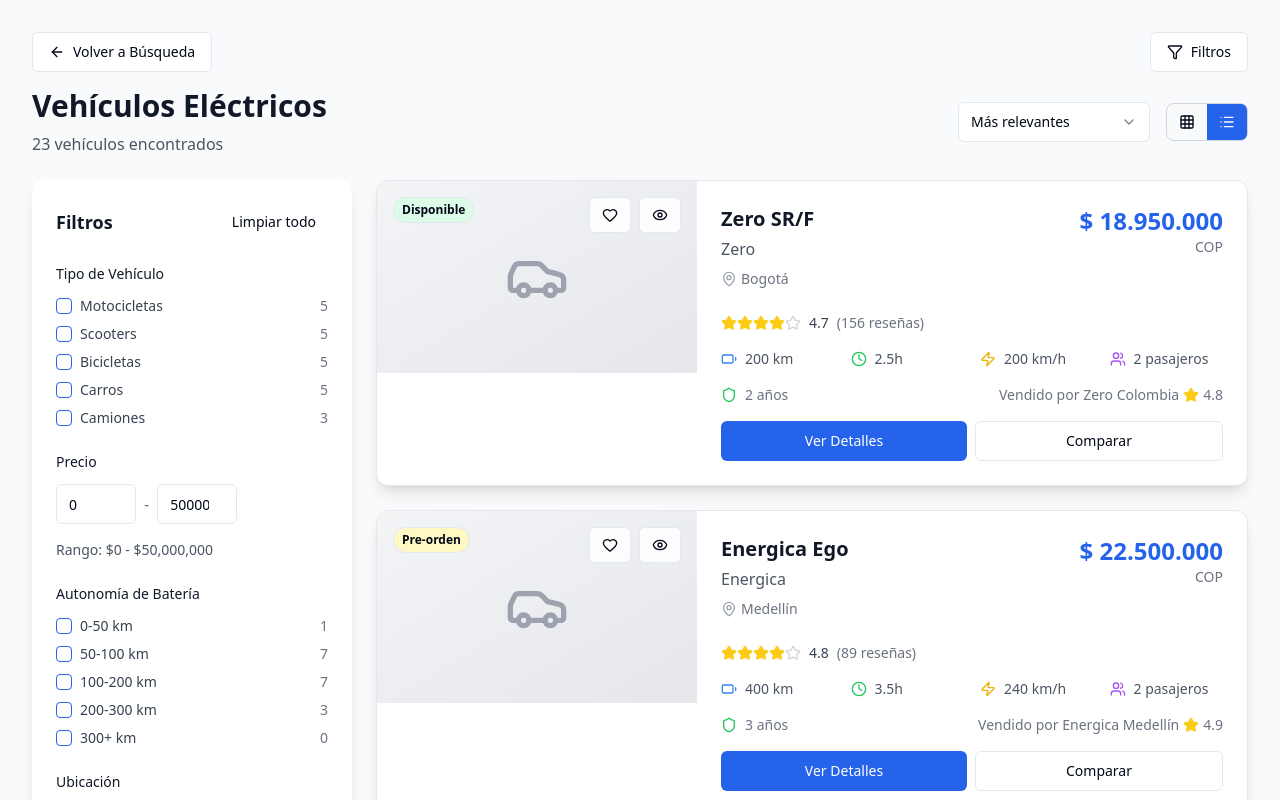
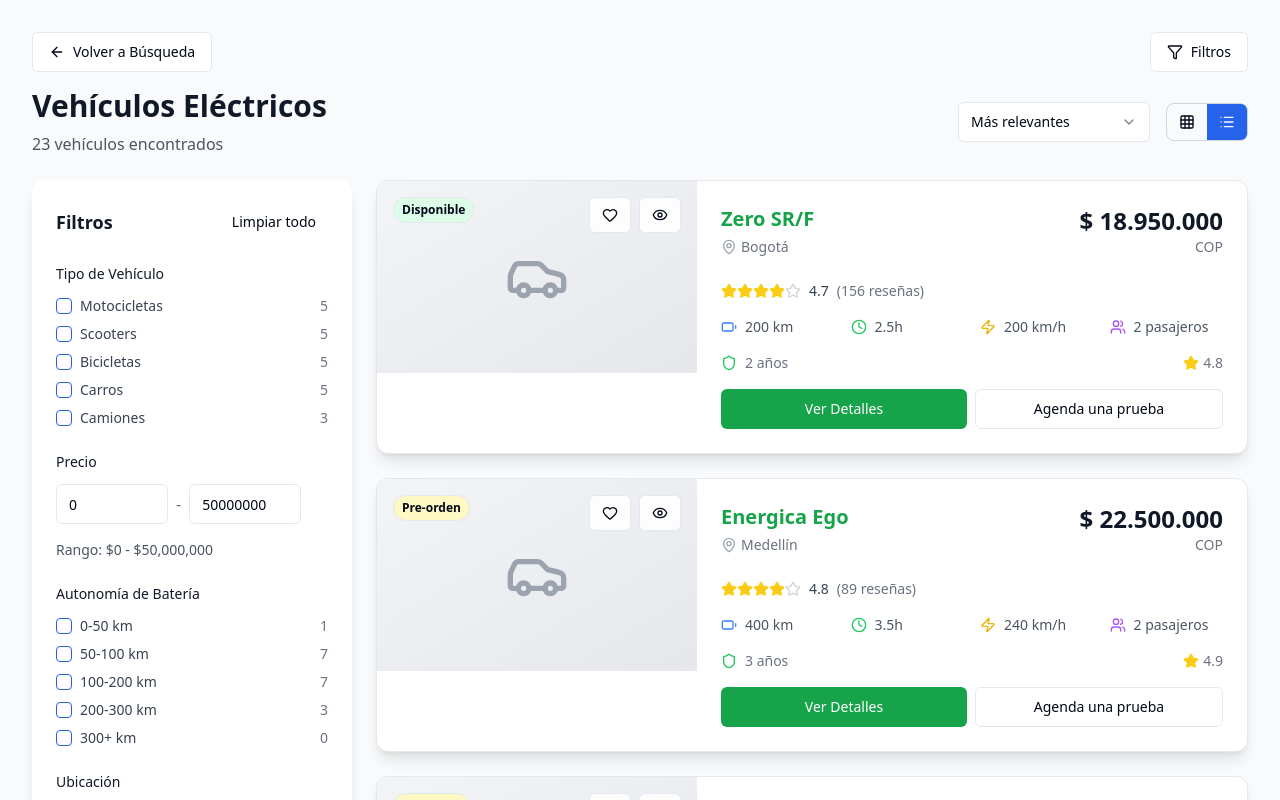
Before and after one commit to pipe1204/green, a Next.js app: page /resultados in a window 1280 px wide. Shown: the top 800 px of the page. Built offline with nearby package versions, Linux system fonts and the light colour scheme.

Commit message:
Feat: fixing styles and colours

```diff
--- a/app/resultados/page.tsx
+++ b/app/resultados/page.tsx
@@ -150,10 +150,6 @@
     return () => clearTimeout(timer);
   }, [searchParams]);
 
-  const handleBackToSearch = () => {
-    router.push("/");
-  };
-
   const handleFilterChange = (
     filterKey: string,
     value: string,
@@ -225,7 +221,7 @@
           <div className="flex items-center justify-between mb-4">
             <Button
               variant="outline"
-              onClick={handleBackToSearch}
+              onClick={() => router.push("/")}
               className="flex items-center space-x-2"
             >
               <ArrowLeft className="w-4 h-4" />
@@ -249,8 +245,8 @@
             </div>
           </div>
 
-          <div className="flex items-center justify-between">
-            <div>
+          <div className="flex flex-col md:flex-row items-center justify-between text-center md:text-left">
+            <div className="mb-4 md:mb-0">
               <h1 className="text-3xl font-bold text-gray-900 mb-2">
                 Vehículos Eléctricos
               </h1>
@@ -273,7 +269,7 @@
                 </SelectContent>
               </Select>
 
-              <div className="flex border border-gray-300 rounded-lg">
+              <div className="hidden md:flex border border-gray-300 rounded-lg">
                 <Button
                   variant={viewMode === "grid" ? "default" : "ghost"}
                   size="sm"
@@ -372,7 +368,7 @@
                                   priceMin: parseInt(e.target.value) || 0,
                                 }))
                               }
-                              className="w-20"
+                              className="w-28"
                             />
                             <span className="text-gray-500">-</span>
                             <Input
@@ -386,7 +382,7 @@
                                     parseInt(e.target.value) || 50000000,
                                 }))
                               }
-                              className="w-20"
+                              className="w-28"
                             />
                           </div>
                           <div className="text-sm text-gray-600">
@@ -429,7 +425,9 @@
                 <p className="text-gray-600 mb-6">
                   Intenta ajustar tus filtros de búsqueda
                 </p>
-                <Button onClick={handleBackToSearch}>Volver a Búsqueda</Button>
+                <Button onClick={() => router.push("/")}>
+                  Volver a Búsqueda
+                </Button>
               </div>
             )}
           </div>
--- a/components/resultados/VehicleCard.tsx
+++ b/components/resultados/VehicleCard.tsx
@@ -61,19 +61,19 @@
 
       {/* Vehicle Info */}
       <div className="p-6">
-        <div className="flex items-start justify-between mb-4">
+        <div className="flex flex-col items-start justify-between mb-4">
           <div className="flex-1">
-            <h3 className="text-xl font-bold text-gray-900 mb-1 group-hover:text-blue-600 transition-colors">
+            <h3 className="text-xl font-bold text-gray-600 mb-1 ">
               {vehicle.name}
             </h3>
-            <p className="text-gray-600 mb-2">{vehicle.brand}</p>
+
             <div className="flex items-center space-x-1 mb-2">
               <MapPin className="w-4 h-4 text-gray-400" />
               <span className="text-sm text-gray-500">{vehicle.location}</span>
             </div>
           </div>
-          <div className="text-right">
-            <p className="text-2xl font-bold text-blue-600">
+          <div className="flex justify-between items-center gap-2">
+            <p className="text-2xl font-bold text-gray-900">
               {formatPrice(vehicle.price)}
             </p>
             <p className="text-sm text-gray-500">COP</p>
@@ -140,7 +140,6 @@
 
         {/* Dealer Info */}
         <div className="flex items-center justify-between text-sm text-gray-500 mb-4">
-          <span>Vendido por {vehicle.dealer.name}</span>
           <div className="flex items-center space-x-1">
             <Star className="w-4 h-4 text-yellow-400 fill-current" />
             <span>{vehicle.dealer.rating}</span>
@@ -148,12 +147,12 @@
         </div>
 
         {/* Action Buttons */}
-        <div className="flex space-x-2">
-          <Button className="flex-1 bg-blue-600 hover:bg-blue-700 text-white">
+        <div className="flex flex-col gap-2">
+          <Button className="flex-1 bg-green-600 hover:bg-green-700 text-white">
             Ver Detalles
           </Button>
           <Button variant="outline" className="flex-1">
-            Comparar
+            Agenda una prueba
           </Button>
         </div>
       </div>
--- a/components/resultados/VehicleListCard.tsx
+++ b/components/resultados/VehicleListCard.tsx
@@ -7,7 +7,6 @@
   getAvailabilityText,
 } from "@/lib/utils";
 import {
-  Badge,
   Battery,
   Car,
   Clock,
@@ -27,9 +26,9 @@
 export const VehicleListCard: React.FC<VehicleCardProps> = ({ vehicle }) => {
   return (
     <div className="bg-white rounded-xl shadow-lg hover:shadow-xl transition-all duration-300 border border-gray-200 overflow-hidden group">
-      <div className="flex">
-        {/* Vehicle Image - Horizontal Layout */}
-        <div className="relative w-80 h-48 bg-gradient-to-br from-gray-100 to-gray-200 flex-shrink-0">
+      <div className="flex flex-col md:flex-row">
+        {/* Vehicle Image - Responsive Layout */}
+        <div className="relative w-full md:w-80 h-48 bg-gradient-to-br from-gray-100 to-gray-200 flex-shrink-0">
           <div className="absolute inset-0 flex items-center justify-center">
             <Car className="w-16 h-16 text-gray-400" />
           </div>
@@ -60,14 +59,14 @@
           </div>
         </div>
 
-        {/* Vehicle Info - Horizontal Layout */}
-        <div className="flex-1 p-6">
-          <div className="flex items-start justify-between mb-4">
-            <div className="flex-1">
-              <h3 className="text-xl font-bold text-gray-900 mb-1 group-hover:text-blue-600 transition-colors">
+        {/* Vehicle Info - Responsive Layout */}
+        <div className="flex-1 p-4 md:p-6">
+          <div className="flex flex-col sm:flex-row sm:items-start sm:justify-between mb-4">
+            <div className="flex-1 mb-2 sm:mb-0">
+              <h3 className="text-lg md:text-xl font-bold text-green-600 mb-1 group-hover:text-blue-600 transition-colors">
                 {vehicle.name}
               </h3>
-              <p className="text-gray-600 mb-2">{vehicle.brand}</p>
+
               <div className="flex items-center space-x-1 mb-2">
                 <MapPin className="w-4 h-4 text-gray-400" />
                 <span className="text-sm text-gray-500">
@@ -75,8 +74,8 @@
                 </span>
               </div>
             </div>
-            <div className="text-right">
-              <p className="text-2xl font-bold text-blue-600">
+            <div className="text-left sm:text-right">
+              <p className="text-xl md:text-2xl font-bold text-gray-900">
                 {formatPrice(vehicle.price)}
               </p>
               <p className="text-sm text-gray-500">COP</p>
@@ -105,8 +104,8 @@
             </span>
           </div>
 
-          {/* Key Specs - Horizontal Layout */}
-          <div className="grid grid-cols-4 gap-4 mb-4">
+          {/* Key Specs - Responsive Grid */}
+          <div className="grid grid-cols-2 md:grid-cols-4 gap-3 md:gap-4 mb-4">
             <div className="flex items-center space-x-2">
               <Battery className="w-4 h-4 text-blue-500" />
               <span className="text-sm text-gray-600">
@@ -134,25 +133,24 @@
           </div>
 
           {/* Warranty and Dealer Info */}
-          <div className="flex items-center justify-between text-sm text-gray-500 mb-4">
+          <div className="flex flex-col sm:flex-row sm:items-center sm:justify-between text-sm text-gray-500 mb-4 gap-2 sm:gap-0">
             <div className="flex items-center space-x-2">
               <Shield className="w-4 h-4 text-green-500" />
               <span>{vehicle.specifications.warranty}</span>
             </div>
             <div className="flex items-center space-x-1">
-              <span>Vendido por {vehicle.dealer.name}</span>
               <Star className="w-4 h-4 text-yellow-400 fill-current" />
               <span>{vehicle.dealer.rating}</span>
             </div>
           </div>
 
           {/* Action Buttons */}
-          <div className="flex space-x-2">
-            <Button className="flex-1 bg-blue-600 hover:bg-blue-700 text-white">
+          <div className="flex flex-col sm:flex-row space-y-2 sm:space-y-0 sm:space-x-2">
+            <Button className="flex-1 bg-green-600 hover:bg-green-700 text-white">
               Ver Detalles
             </Button>
             <Button variant="outline" className="flex-1">
-              Comparar
+              Agenda una prueba
             </Button>
           </div>
         </div>
```
Also changed, not shown: 1 other file (tests, documents, lock files or other folders).
